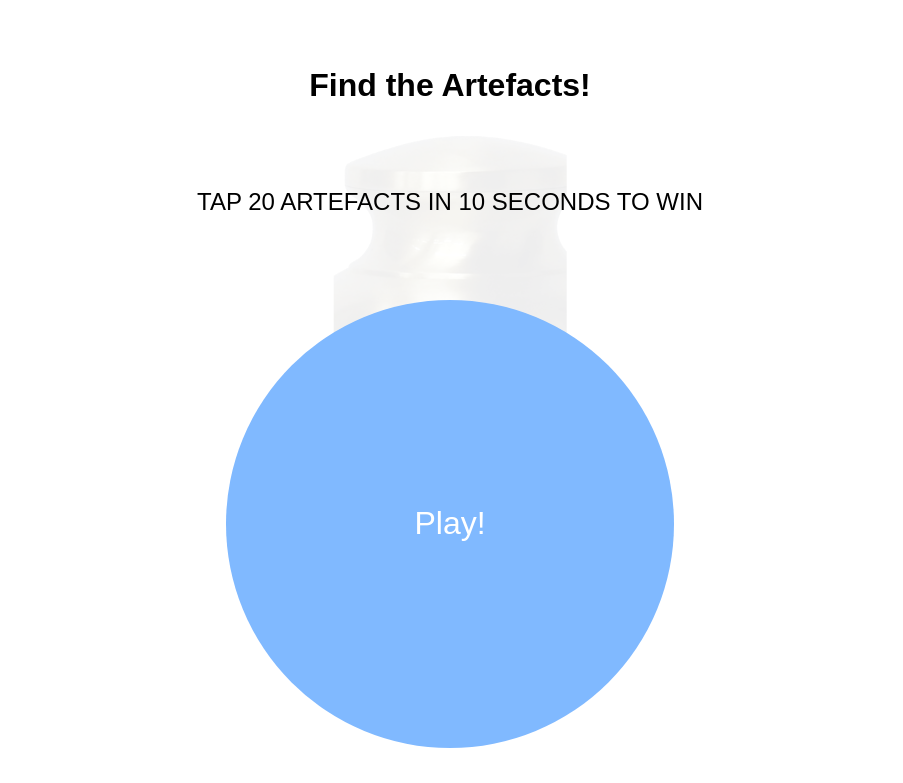
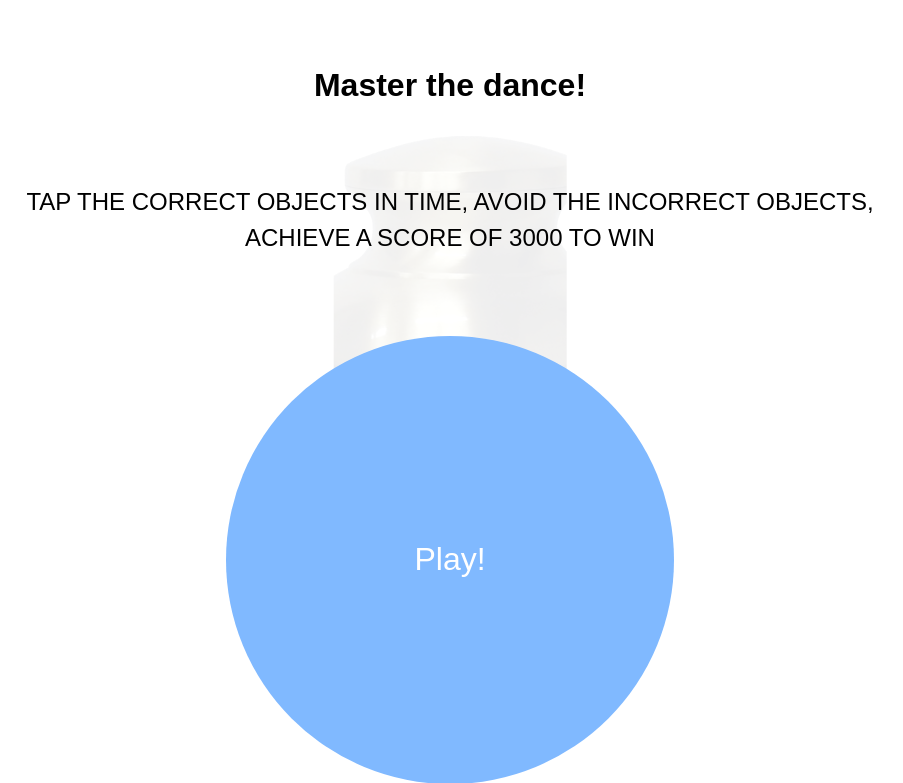
Before and after one commit to TinkerTavern/NT-Bar, a Flask app: page /item-catch in a window 1280 px wide. Shown: the top 783 px of the page, without its empty margins (190-1093 px from the left). Run offline with Flask 2, Linux system fonts and the light colour scheme; some web fonts are replaced.

Commit message:
- Switched to x items instead of timer - Added bad item, doesn't add score currently - Show either just good, or good and bad item at once - Item fades away over time - Items appear after random cooldown time + Score system to be put into place, thus verifying if they won or not

```diff
--- a/src/client/static/javaScript/item-catch.js
+++ b/src/client/static/javaScript/item-catch.js
@@ -1,17 +1,17 @@
 // GAME PARAMETERS
 
-const snakeNumArray = [15, 20];
-const timerLengthArray = [10, 15];
+const stepsNumberArray = [30, 50, 70];
+const scoreGoalArray = [3000, 5000, 7000];
 
-
-let snakeNum = snakeNumArray[Math.floor(Math.random() * snakeNumArray.length)]
+//Math.floor(Math.random() * stepsNumberArray.length)
+let stepsLeft = stepsNumberArray[0]
 $.ajax({
     type: 'POST',
     url: "http://127.0.0.1:5000/update",
-    data: {"task": 0, "progress": 0, "limit": snakeNum},
+    data: {"task": 0, "progress": 0, "limit": stepsLeft},
     dataType: 'json',
 });
-let timerLength = timerLengthArray[Math.floor(Math.random() * timerLengthArray.length)]
+let scoreGoal = scoreGoalArray[0];
 
 const winColor = "#4ed97f";
 const loseColor = "#de5f5f";
@@ -21,26 +21,30 @@
 
 let snakeTop, snakeLeft, snakeScale;
 let winMessageStart;
-
-let snakesCaught = 0;
-
+var fullWidth = window.innerWidth - 500;
+var fullHeight = window.innerHeight - 500;
+let stepsHit = 0;
+let stepHit = false;
+let snakeHitTimer = 1000;
+let snakeHitTimerMax = 1000;
+let snakeHiddenTimer = 1000;
 
 // VIEW 1 CONTENT
 
-$('#snake-num').text(snakeNum);
-$('#timer-length').text(timerLength);
+$('#snake-num').text(stepsLeft);
+$('#score-goal').text(scoreGoal);
 
 // VIEW 2 CONTENT
 
-$('#time-left').text(timerLength);
-$('#snake-goal').text(snakeNum);
-$('#snakes-caught').text(snakesCaught);
+$('#steps-left').text(stepsLeft);
+$('#snake-goal').text(stepsLeft);
+$('#steps-hit').text(stepsHit);
 
 function updateScore() {
     $.ajax({
         type: 'POST',
         url: "http://127.0.0.1:5000/update",
-        data: {"task": 0, "progress": snakesCaught},
+        data: {"task": 0, "progress": stepsHit},
         dataType: 'json',
     });
 }
@@ -48,47 +52,93 @@
 $('.play').on('click tap', (e) => {
     $('#view-1').animate({"left": "-=100vw"}, 300);
     $('#view-2').animate({"left": "+=100vw"}, 300);
-    moveSnake();
-
-    const gameTimer = setInterval(() => {
-        timerLength--;
-        $('#time-left').text(timerLength);
-        if (timerLength === 0 || snakeNum < 1) {
-            clearInterval(gameTimer);
-            $('#view-2').animate({'opacity': 0.2}, 300);
-            gameResult();
-        }
-    }, 1000);
-    updateScore();
+    hideSnakes();
+    // updateScore();
 })
 
-$('#snake-container img').on('click tap', (e) => {
-    moveSnake();
-    snakeNum--;
-    snakesCaught++;
-    $('#snakes-caught').text(snakesCaught);
-    if (snakeNum < 1) {
+$('#good-step-container img').on('click tap', (e) => {
+    stepHit = true;
+    stepsHit++;
+    $('#steps-hit').text(stepsHit);
+    if (stepsLeft < 1) {
         gameResult();
     }
-    updateScore();
+    // updateScore();
 })
 
+$('#bad-step-container img').on('click tap', (e) => {
+    stepHit = true;
+    if (stepsLeft < 1) {
+        gameResult();
+    }
+    // updateScore();
+})
+
+let hideSnakes = () => {
+    stepsLeft--;
+    $('#steps-left').text(stepsLeft);
+    document.getElementById("bad-step-container").style.visibility = "hidden";
+    document.getElementById("good-step-container").style.visibility = "hidden";
+    snakeHiddenTimer = Math.floor(Math.random() * 3 + 1);
+    // console.log(snakeHiddenTimer);
+    const snakeHideTimer = setInterval(() => {
+        snakeHiddenTimer--;
+        if (snakeHiddenTimer <= 0) {
+            clearInterval(snakeHideTimer);
+            moveSnake();
+        }
+    }, 250);
+}
+
 let moveSnake = () => {
-    snakeTop = Math.floor(Math.random() * 45 + 10);
-    snakeLeft = Math.floor(Math.random() * 60 + 10);
+    snakeTop = Math.floor(Math.random() * fullHeight);
+    snakeLeft = Math.floor(Math.random() * fullWidth);
+    // console.log(snakeLeft,snakeTop)
     snakeScale = Math.floor(Math.random() * 10 + 10);
-    $('#snake-container img').css({
-        'top': `${snakeTop}vh`,
-        'left': `${snakeLeft}vw`,
-        'width': `${snakeScale}vw`
+    $('.step-container img').css({
+        'top': `${snakeTop}px`,
+        'left': `${snakeLeft}px`,
+        'width': `${snakeScale}vw`,
+        'opacity': '1'
     })
+    if (Math.random() > 0.45) {
+        document.getElementById("good-step-container").style.visibility = "visible";
+        document.getElementById("bad-step-container").style.visibility = "hidden";
+    } else {
+        document.getElementById("good-step-container").style.visibility = "visible";
+        document.getElementById("bad-step-container").style.visibility = "visible";
+        snakeTop = Math.floor(Math.random() * fullHeight);
+        snakeLeft = Math.floor(Math.random() * fullWidth);
+        // console.log(snakeLeft,snakeTop)
+        snakeScale = Math.floor(Math.random() * 10 + 10);
+        $('#bad-step-container img').css({
+            'top': `${snakeTop}px`,
+            'left': `${snakeLeft}px`,
+            'width': `${snakeScale}vw`,
+            'opacity': '1'
+        })
+    }
+    stepHit = false
+    snakeHitTimerMax = Math.floor(Math.random() * 15 + 2);
+    snakeHitTimer = snakeHitTimerMax;
+    const snakeTimer = setInterval(() => {
+        snakeHitTimer--;
+        if (stepHit || snakeHitTimer <= 0) {
+            clearInterval(snakeTimer);
+            hideSnakes();
+        } else {
+            $('.step-container img').css({
+                'opacity': `${(snakeHitTimer / snakeHitTimerMax) + 0.1}`
+            })
+        }
+    }, 250);
 }
 
 // VIEW 3 CONTENT
 
 let gameResult = () => {
-    $('#snake-container img').remove();
-    if (snakeNum < 1) {
+    $('#good-step-container img').remove();
+    if (stepsLeft < 1) {
         $('#win-lose-messages').css('background', winColor);
         winMessageStart = winMessageStartArray[Math.floor(Math.random() * winMessageStartArray.length)];
         $('.win-lose-start').text(winMessageStart);
--- a/src/client/static/javaScript/riddle.js
+++ b/src/client/static/javaScript/riddle.js
@@ -109,7 +109,7 @@
     clearInterval(gameTimer);
     $('#view-2').css('background','white');
     $('#view-2').animate({'opacity': 0.2}, 300);
-    $('#snake-container img').remove();
+    $('#good-step-container img').remove();
     if(win){
         $('#win-lose-messages').css('background', winColor);
         winMessageStart = winMessageStartArray[Math.floor(Math.random() * winMessageStartArray.length)];
--- a/src/client/static/styles/style-catch.css
+++ b/src/client/static/styles/style-catch.css
@@ -119,13 +119,12 @@
     padding: 0;
 }
 
-#snake-container {
-    position: relative;
+.step-container {
     width: 100vw;
     height: 80vh;
 }
 
-#snake-container img {
+.step-container img {
     position: absolute;
     top: 0;
     left: 0;
@@ -137,6 +136,7 @@
     -o-transform: scaleX(-1);
     -ms-transform: scaleX(-1);
 }
+
 
 #snake-count {
     display: flex;
--- a/src/client/templates/item-catch.html
+++ b/src/client/templates/item-catch.html
@@ -14,27 +14,28 @@
     <img class="background-image" src="{{ url_for('static',filename='images/snake-long.png') }}"/>
 
     <section id="view-1">
-        <h1 class="game-title center">Find the Artefacts!</h1>
+        <h1 class="game-title center">Master the dance!</h1>
         <p class="instructions center">
-            Tap <span id="snake-num"></span> artefacts in <span id="timer-length"></span> seconds to win
+            Tap the correct objects in time, avoid the incorrect objects, achieve a score of <span id="score-goal"></span> to win
         </p>
         <div class="play center">Play!</div>
         <div class="win-lose center">
-<!--            <p>Win: Go back 3 to 8 spaces</p>-->
-<!--            <p>Lose: Fall to snake's tail</p>-->
         </div>
     </section>
 
     <section id="view-2">
         <div class="timer">
-            <p>Time left: <span id="time-left"></span></p>
+            <p>Steps left: <span id="steps-left"></span></p>
             <div id="snake-count">
-                <span id="snakes-caught">X</span>/<span id="snake-goal">Y</span>
+                <span id="steps-hit">X</span>/<span id="snake-goal">Y</span>
                 <img src="{{ url_for('static',filename='images/snake-small-colour.png') }}">
             </div>
         </div>
-        <div id="snake-container">
+        <div class="step-container" id="good-step-container">
             <img draggable="false" src="{{ url_for('static',filename='images/snake-small.png') }}"/>
+        </div>
+        <div class="step-container" id="bad-step-container">
+            <img draggable="false" src="{{ url_for('static',filename='images/snake-small-colour.png') }}"/>
         </div>
     </section>
 
```
